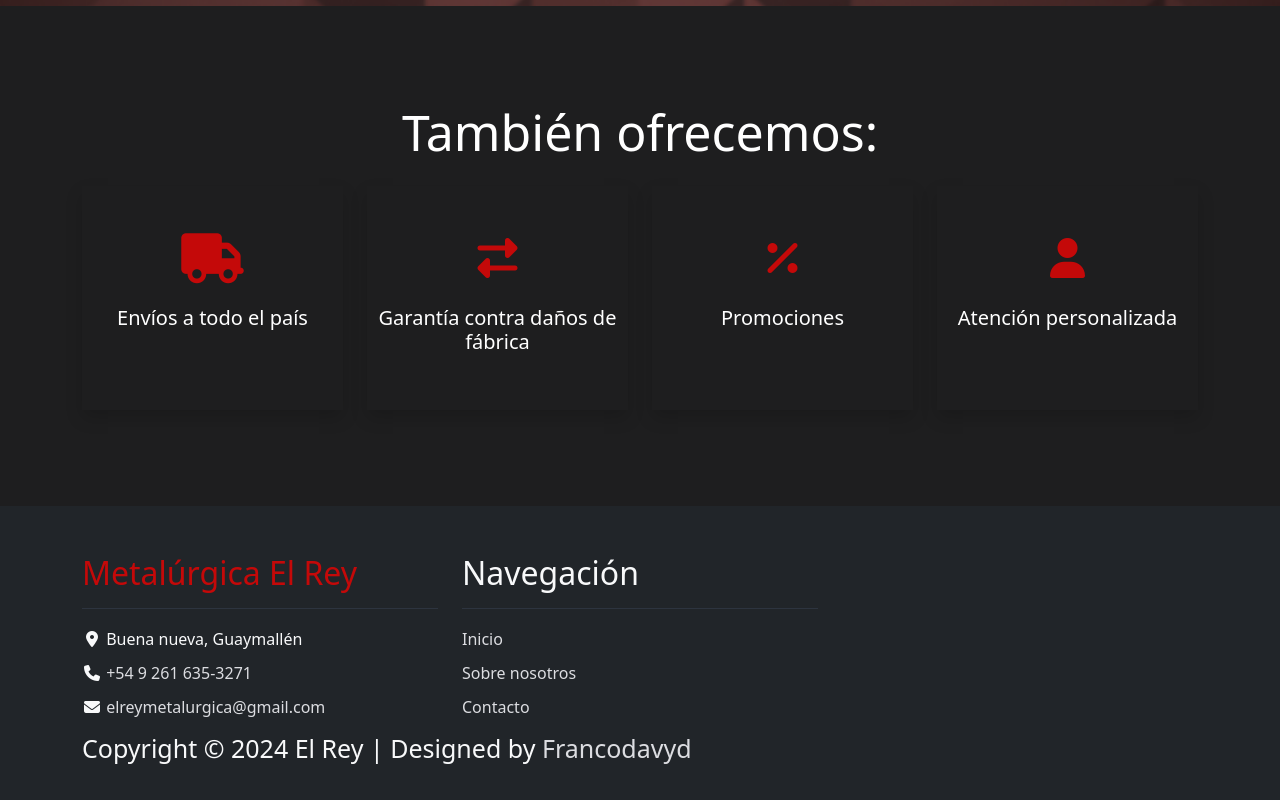
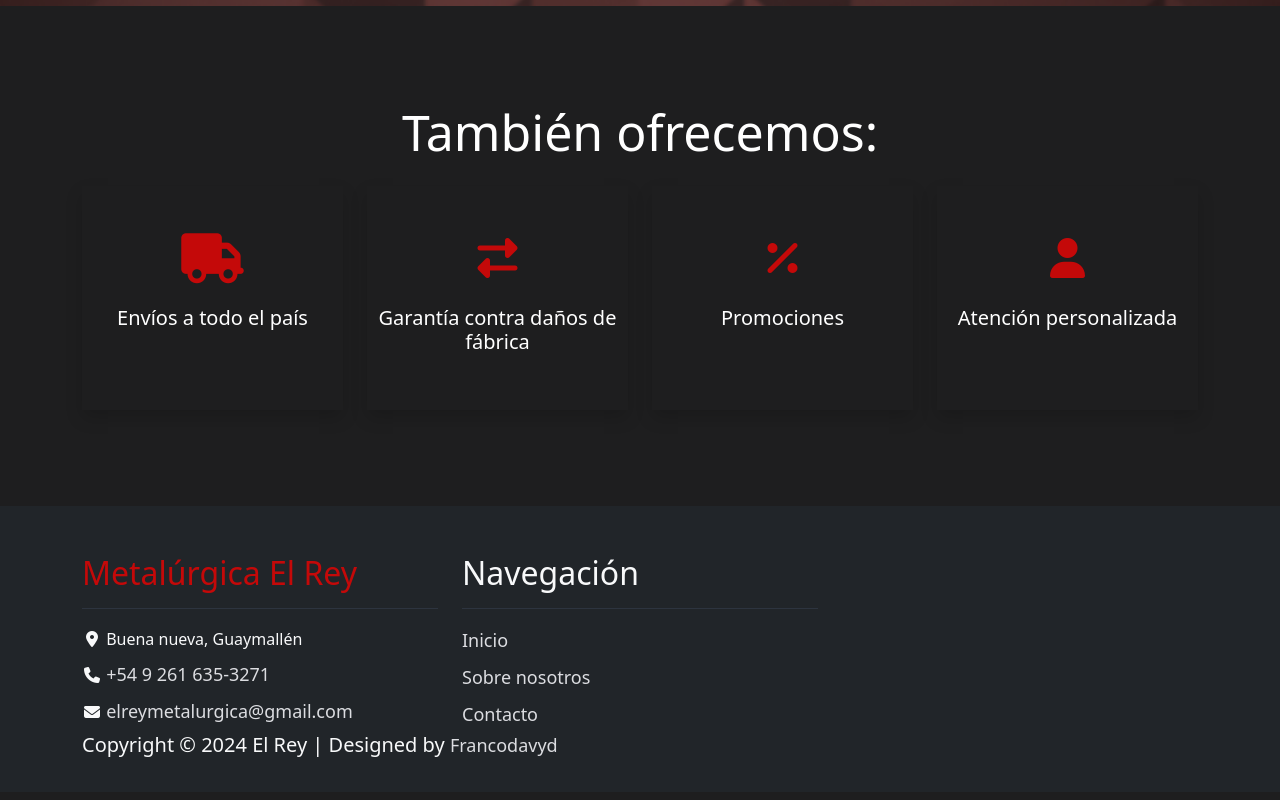
Before and after one commit to elreymetalurgica/elreymetalurgica.github.io, a plain HTML site: page index.html in a window 1280 px wide. Shown: the part 1661-2461 px from the top of the page. Drawn offline with Linux system fonts and the light colour scheme; a script that the page names is missing.

Commit message:
Add files via upload

```diff
--- a/templatemo.css
+++ b/templatemo.css
@@ -68,8 +68,9 @@ top: 40px;
 .leaflet-control a, .leaflet-control { font-size: 10px !important;}
 .form-control { border: 1px solid #e8e8e8;}
 /* Footer */
-#tempaltemo_footer a { color: #dcdde1;}
-#tempaltemo_footer a:hover { color: #68bb7d;}
+#tempaltemo_footer p {font-size: 20px;}
+#tempaltemo_footer a { color: #dcdde1; font-size: 18px;}
+#tempaltemo_footer a:hover { color: #c2441d;}
 #tempaltemo_footer ul.footer-link-list li { padding-top: 10px;}
 #tempaltemo_footer ul.footer-icons li {
   width: 2.6em;
```
Also changed, not shown: Sombrebado.png (added), Sombremun.png (added), tapabajada.png (added), tapacana.png (added), tapacenter.png (added), taparas.png (added), taparos.png (added), zorra1.png (added), zorra2.png (added).
